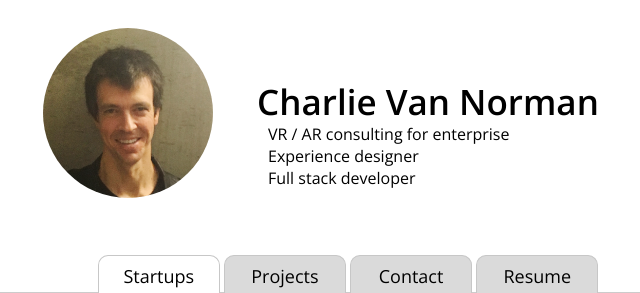
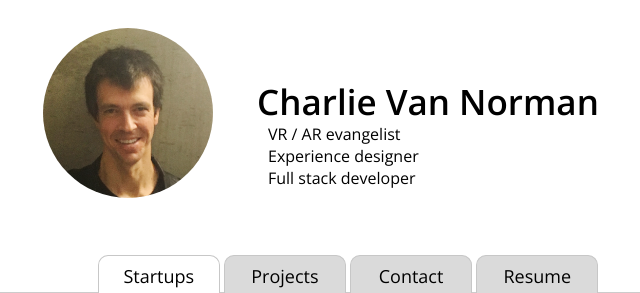
Before and after one commit to vannorman/zannorman, a Django app: template charlievannorman/templates/home.html in a window 1280 px wide. Shown: the top 293 px of the page, without its empty margins (292-932 px from the left). Run offline with Django 3.2, Linux system fonts and the light colour scheme; the template is opened without the code that fills it, so the values that code supplies are empty.

Commit message:
evangelist

```diff
--- a/charlievannorman/templates/home.html
+++ b/charlievannorman/templates/home.html
@@ -46,7 +46,7 @@
 			 Charlie Van Norman
 		</div>
 		<div class='hello'>
-			VR / AR consulting for enterprise
+			VR / AR evangelist
 			<br/>Experience designer
 			<br/>Full stack developer
 <!--			Startup founder, 3D experience designer, Project manager, Full stack developer, Deep learning apprentice-->
```
